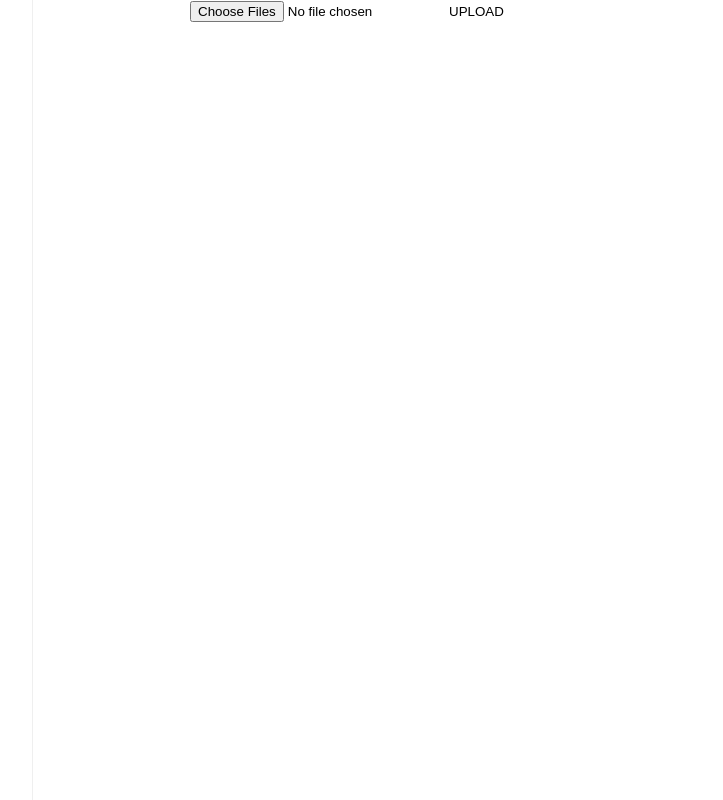
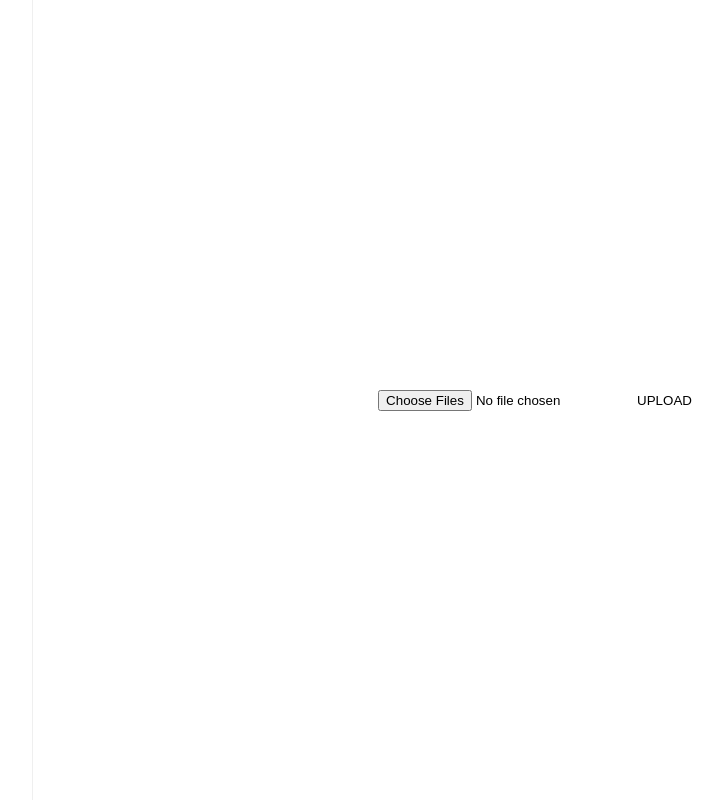
Before and after one commit to kjj6198/player, a React (Create React App) app: page / in a window 1280 px wide. Shown: the whole page, without its empty margins (217-940 px from the left). Built offline with nearby package versions, Linux system fonts and the light colour scheme.

Commit message:
Add Mainlayout and SideNav component

```diff
--- a/src/components/MainLayout.tsx
+++ b/src/components/MainLayout.tsx
@@ -3,20 +3,32 @@ import styled from 'styled-components';
 import UploadButton from './UploadButton';
 import { AppContext } from '../context/AppContext';
 import SongPlayer from './SongPlayer';
+import useSongListControl from '../hooks/useSongListControl';
 
 const Layout = styled.main`
   width: calc(95% - 250px);
+  height: 100vh;
+  padding: 20px;
+  display: flex;
+  justify-content: center;
+  align-items: center;
   padding-left: 250px;
   margin: auto;
 `;
 
 const MainLayout: React.FC = () => {
   const { state, setContext } = useContext(AppContext);
+  const handleSongListOperation = useSongListControl();
 
   return (
     <Layout>
       {state.isFileUploaded ? (
-        <SongPlayer audio={state.current} />
+        <SongPlayer
+          audio={state.current}
+          name={state.current && state.current.name}
+          onNextClick={handleSongListOperation('next')}
+          onPrevClick={handleSongListOperation('prev')}
+        />
       ) : (
         <UploadButton onFilesChanged={(files) => setContext({ songs: files, isFileUploaded: files !== null })} />
       )}
--- a/src/components/SideNav.tsx
+++ b/src/components/SideNav.tsx
@@ -1,7 +1,8 @@
 import styled from 'styled-components';
 
 const SideNav = styled.div`
-  display: grid;
+  display: flex;
+  flex-direction: column;
   position: fixed;
   left: 0;
   right: 0;
@@ -13,6 +14,10 @@ const SideNav = styled.div`
   padding: 15px;
   border-right: 1px solid #efefef;
   overflow-y: auto;
+
+  & > div {
+    margin-bottom: 5px;
+  }
 `;
 
 export default SideNav;
```
